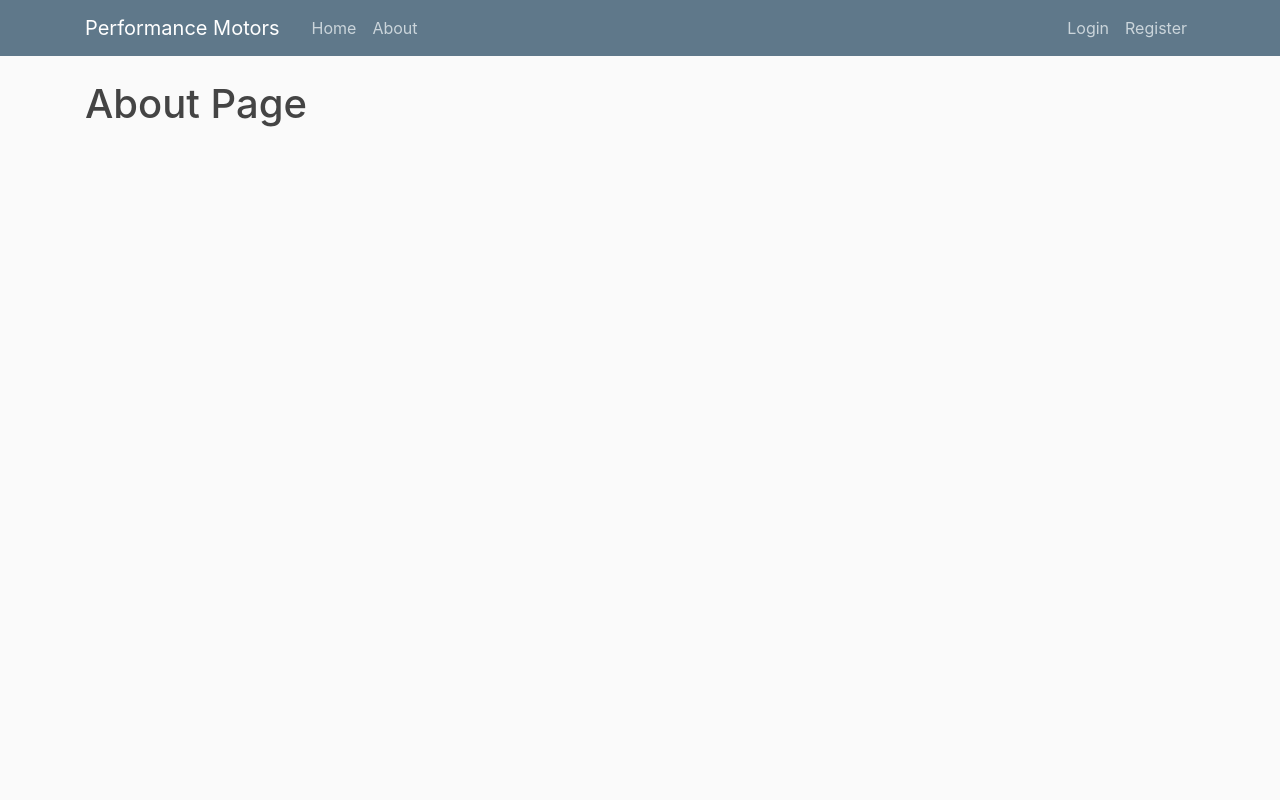
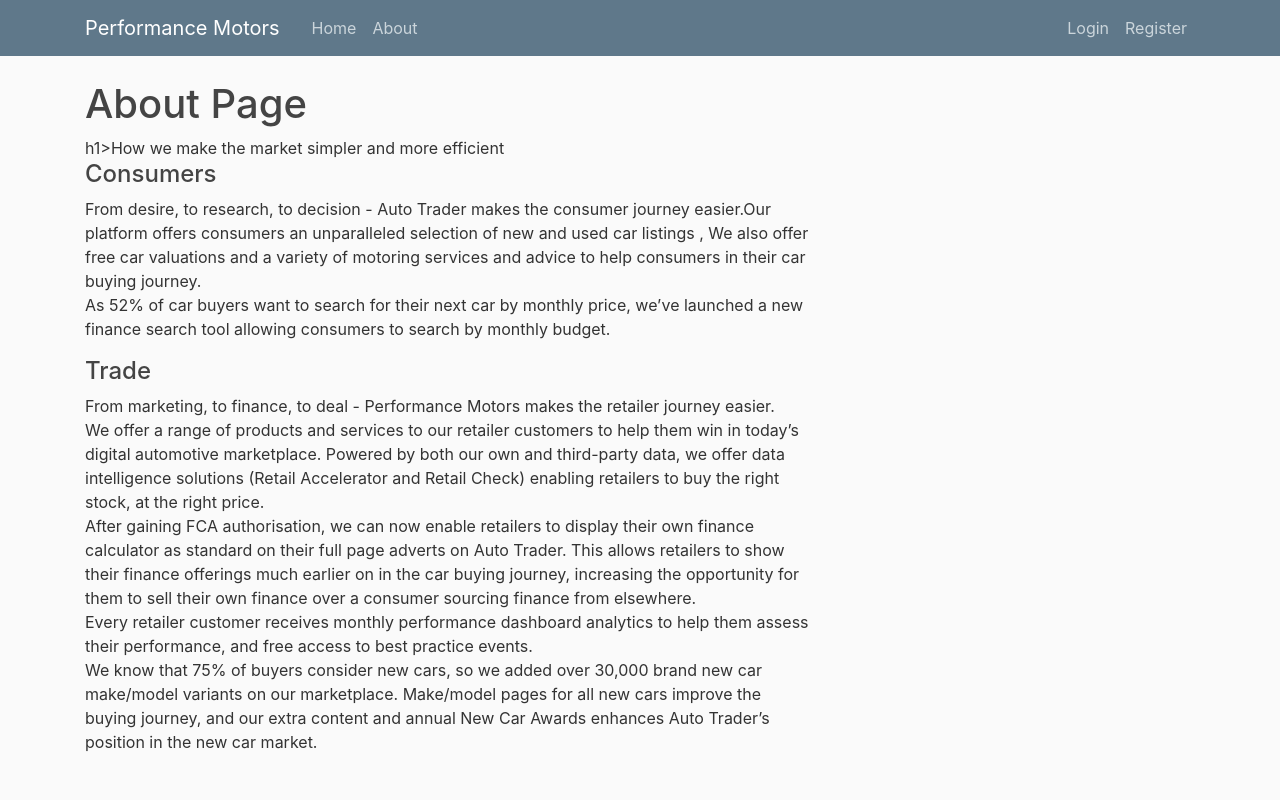
Before and after one commit to code-wizard91/Docker-MotorTrade, a Flask app: page /about in a window 1280 px wide. Run offline with Flask 2, Linux system fonts and the light colour scheme; some libraries are stand-ins or nearby versions.

Commit message:
added abouts page final edit

```diff
--- a/application/templates/about.html
+++ b/application/templates/about.html
@@ -1,4 +1,27 @@
 {% extends 'layout.html' %}
 {% block content %}
 	<h1>About Page</h1>
+	h1>How we make the market simpler and more efficient</h1>
+
+<h4>Consumers</h4>
+
+
+
+<p>From desire, to research, to decision - Auto Trader makes the consumer journey easier.Our platform offers consumers an unparalleled selection of new and used car listings , We also offer free car valuations and a variety of motoring services and advice to help consumers in their car buying journey.
+<br>
+As 52% of car buyers want to search for their next car by monthly price, we’ve launched a new finance search tool allowing consumers to search by monthly budget.</p>
+
+<h4>Trade</h4>
+<p>From marketing, to finance, to deal - Performance Motors makes the retailer journey easier.<br>
+
+We offer a range of products and services to our retailer customers to help them win in today’s digital automotive marketplace.
+
+Powered by both our own and third-party data, we offer data intelligence solutions (Retail Accelerator and Retail Check) enabling retailers to buy the right stock, at the right price.<br>
+
+After gaining FCA authorisation, we can now enable retailers to display their own finance calculator as standard on their full page adverts on Auto Trader. This allows retailers to show their finance offerings much earlier on in the car buying journey, increasing the opportunity for them to sell their own finance over a consumer sourcing finance from elsewhere.<br>
+
+Every retailer customer receives monthly performance dashboard analytics to help them assess their performance, and free access to best practice events.
+<br>
+We know that 75% of buyers consider new cars, so we added over 30,000 brand new car make/model variants on our marketplace. Make/model pages for all new cars improve the buying journey, and our extra content and annual New Car Awards enhances Auto Trader’s position in the new car market.
+</p>
 {% endblock content %}
```
